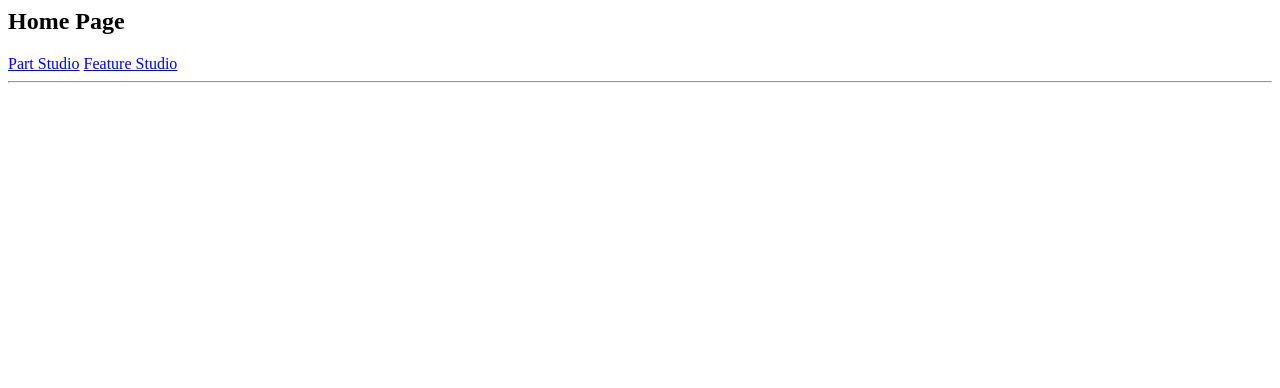
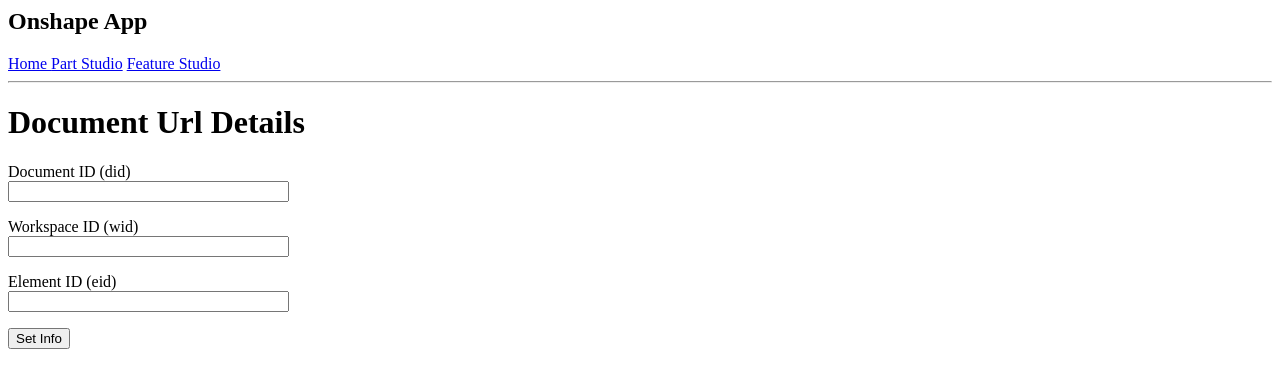
Before and after one commit to drybell/Python-App, a Flask app: template app/templates/doc.html in a window 1280 px wide. Shown: the top 388 px of the page. Run offline with Flask 2, Linux system fonts and the light colour scheme; the template is opened without the code that fills it: values that come from a table or form of the project are taken from there, others are empty; parts of the project's set-up code (start-up, migrations or seed data) failed here and were passed over.

Commit message:
updated simple onshape API call using a form

```diff
--- /dev/null
+++ b/app/app.py
@@ -0,0 +1,48 @@
+from flask import Flask, render_template, flash, redirect
+from .config import Config
+from .forms.get_document_details import DocumentDetailsForm
+from onshape_client.client import Client
+import sys
+import json
+
+# from template import
+app = Flask(__name__)
+app.config.from_object(Config)
+
+base_api_url = 'https://rogers.onshape.com'
+onshape_headers = {'Accept': 'application/vnd.onshape.v1+json', 'Content-Type': 'application/json'}
+client = Client(configuration={"base_url": base_api_url, "access_key": key, "secret_key": secret})
+
+@app.route("/")
+def home():
+	return render_template('base.html', title='Home')
+
+@app.route("/details", methods=['GET', 'POST'])
+def details(client):
+	form = DocumentDetailsForm()
+	if form.validate_on_submit():
+		key = app.config['ONSHAPE_API_KEY']
+		secret = app.config['ONSHAPE_SECRET_KEY']
+		headers = {'Accept': 'application/vnd.onshape.v1+json', 'Content-Type': 'application/json'}
+		test_api_call = '/api/elements/d/did/w/wid/e/eid/configuration'
+		test_api_call = test_api_call.replace("did", str(form.did._value()))
+		test_api_call = test_api_call.replace("wid", str(form.wid._value()))
+		test_api_call = test_api_call.replace("eid", str(form.eid._value()))
+		print(base_api_url + test_api_call, file=sys.stderr)
+		r = client.api_client.request('GET', url = base_api_url + test_api_call, query_params={}, headers=headers)
+		x = json.loads(r.data)
+		print(json.dumps(x, indent=2))
+		flash(json.dumps(x, indent=2))
+		return redirect('/')
+	return render_template('doc.html', title='Details', form=form)
+
+@app.route("/api-calls1")
+def part_studio_contents():
+	return ("<h1> This Page Will Give You Part Studio Details</h1>")
+
+@app.route("/api-calls2")
+def feature_studio_contents():
+	return ("<h1> This Page Will Return Feature Studio Scripts</h1>")
+
+# @app.route("/api-calls3")
+# def
--- a/app/templates/base.html
+++ b/app/templates/base.html
@@ -4,10 +4,21 @@
     </head>
     <body>
         <div>
-          <h2> Home Page </h2>
+          <h2> Onshape App </h2>
+          <a href="/"> Home </a>
           <a href="/api-calls1">Part Studio</a>
           <a href="/api-calls2">Feature Studio</a>
         </div>
         <hr>
+        {% with messages = get_flashed_messages() %}
+        {% if messages %}
+        <ul>
+            {% for message in messages %}
+            <li>{{ message }}</li>
+            {% endfor %}
+        </ul>
+        {% endif %}
+        {% endwith %}
+        {% block content %}{% endblock %}
     </body>
 </html>
--- a/app/templates/doc.html
+++ b/app/templates/doc.html
@@ -6,15 +6,24 @@
         {{ form.hidden_tag() }}
         <p>
             {{ form.did.label }}<br>
-            {{ form.did(size=32) }}
+            {{ form.did(size=32) }}<br>
+            {% for error in form.did.errors %}
+            <span style="color: red;">[{{ error }}]</span>
+            {% endfor %}
         </p>
         <p>
             {{ form.wid.label }}<br>
-            {{ form.wid(size=32) }}
+            {{ form.wid(size=32) }}<br>
+            {% for error in form.wid.errors %}
+            <span style="color: red;">[{{ error }}]</span>
+            {% endfor %}
         </p>
         <p>
             {{ form.eid.label }}<br>
-            {{ form.eid(size=32) }}
+            {{ form.eid(size=32) }}<br>
+            {% for error in form.eid.errors %}
+            <span style="color: red;">[{{ error }}]</span>
+            {% endfor %}
         </p>
         <p>{{ form.submit() }}</p>
     </form>
--- a/wsgi.py
+++ b/wsgi.py
@@ -1,4 +1,4 @@
-from app.main import app
+from app.app import app
 
 if __name__ == "__main__":
-        app.run()
+    app.run()
```
Also changed, not shown: app/__init__.py (added, +11 -0 lines), app/main.py (deleted, +0 -21 lines), app/models.py (added, +10 -0 lines), 1 other file.
